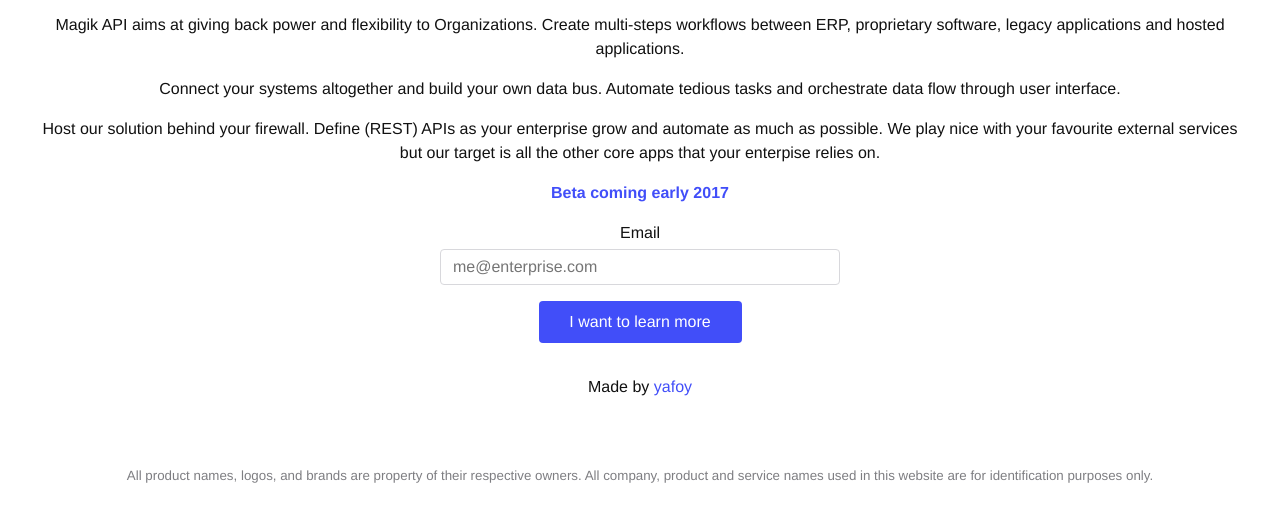
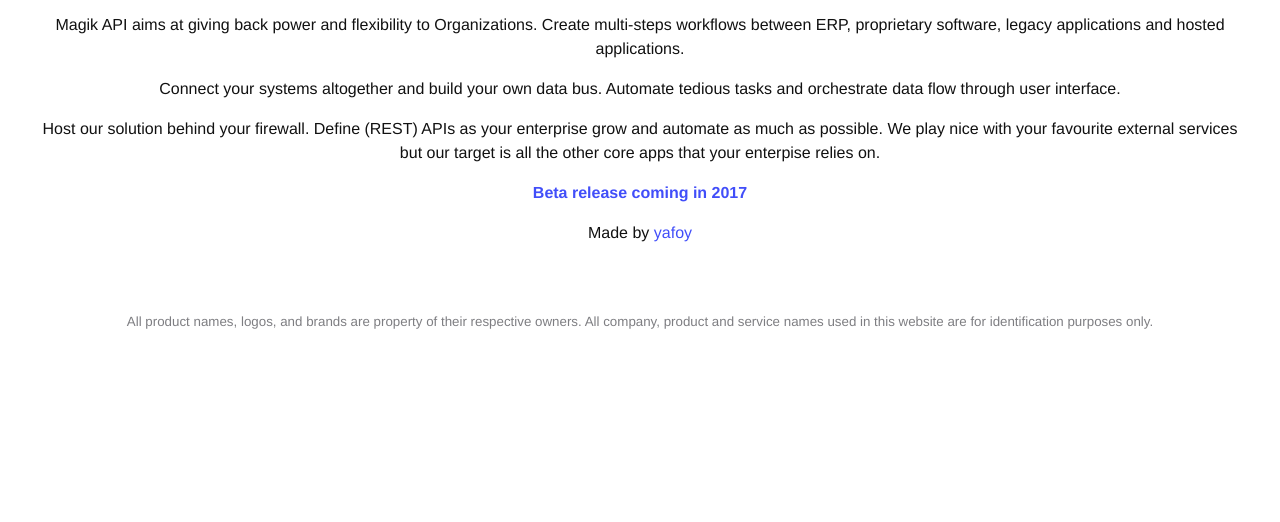
Before and after one commit to olimart/magickapi, a plain HTML site: page index.html in a window 1280 px wide. Shown: the part 200-722 px from the top of the page. Drawn offline with Linux system fonts and the light colour scheme.

Commit message:
Removed signup form

```diff
--- a/index.html
+++ b/index.html
@@ -23,17 +23,7 @@
       Host our solution behind your firewall. Define (REST) APIs as your enterprise grow and automate as much as possible. We play nice with your favourite external services but our target is all the other core apps that your enterpise relies on.
     </p>
 
-    <p class="blue bold">Beta coming early 2017</p>
-
-    <div class="mx-auto" style="width: 25rem;">
-      <form action='https://formz.herokuapp.com/api/f/f5599cd9' method='POST'>
-        <input name='utf8' type='hidden' value='✓'>
-        <label for="email">Email</label>
-        <input type="email" name="email" placeholder="me@enterprise.com">
-        <input type="text" name="honey" hidden>
-        <input type="submit" value="I want to learn more" class="btn btn-primary my2">
-      </form>
-    </div>
+    <p class="blue bold">Beta release coming in 2017</p>
 
     <p>
       Made by
```
